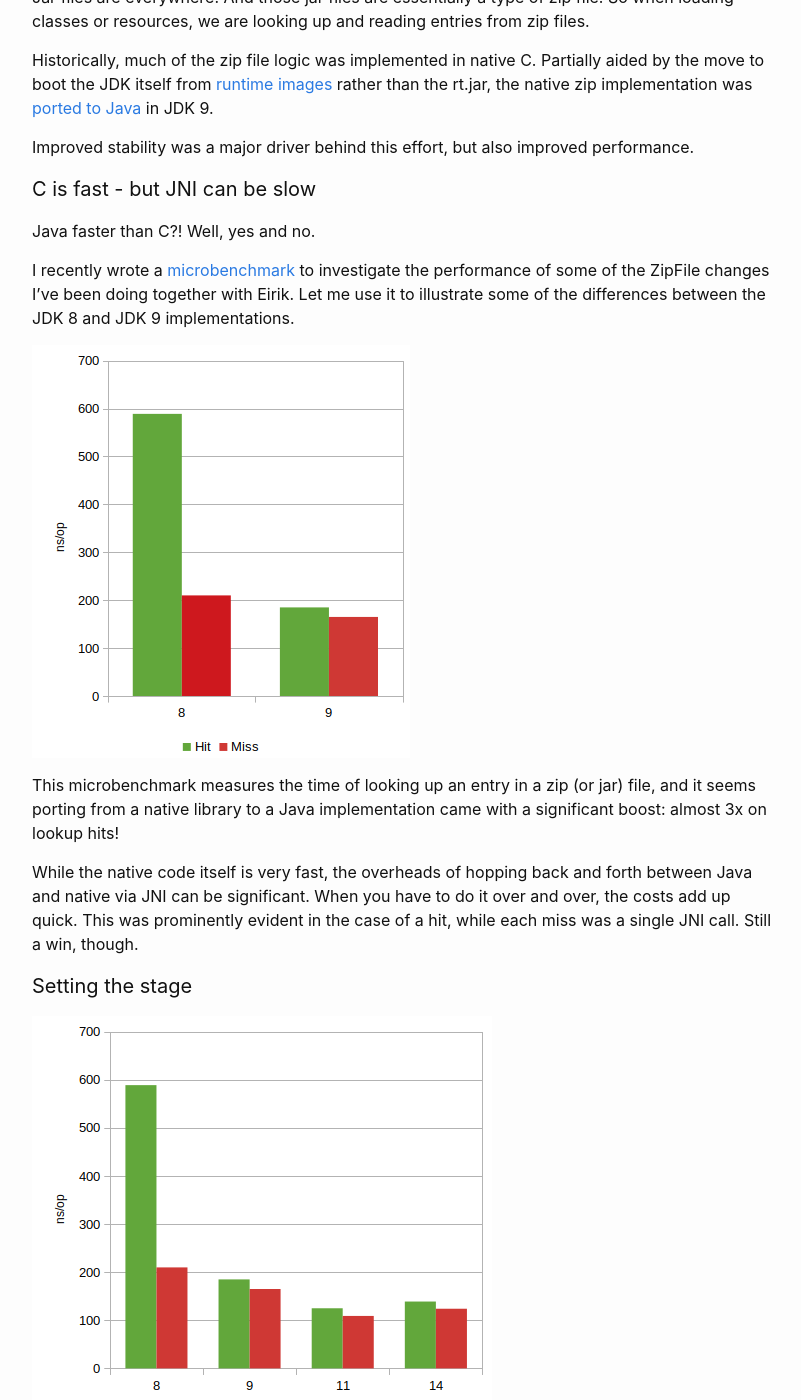
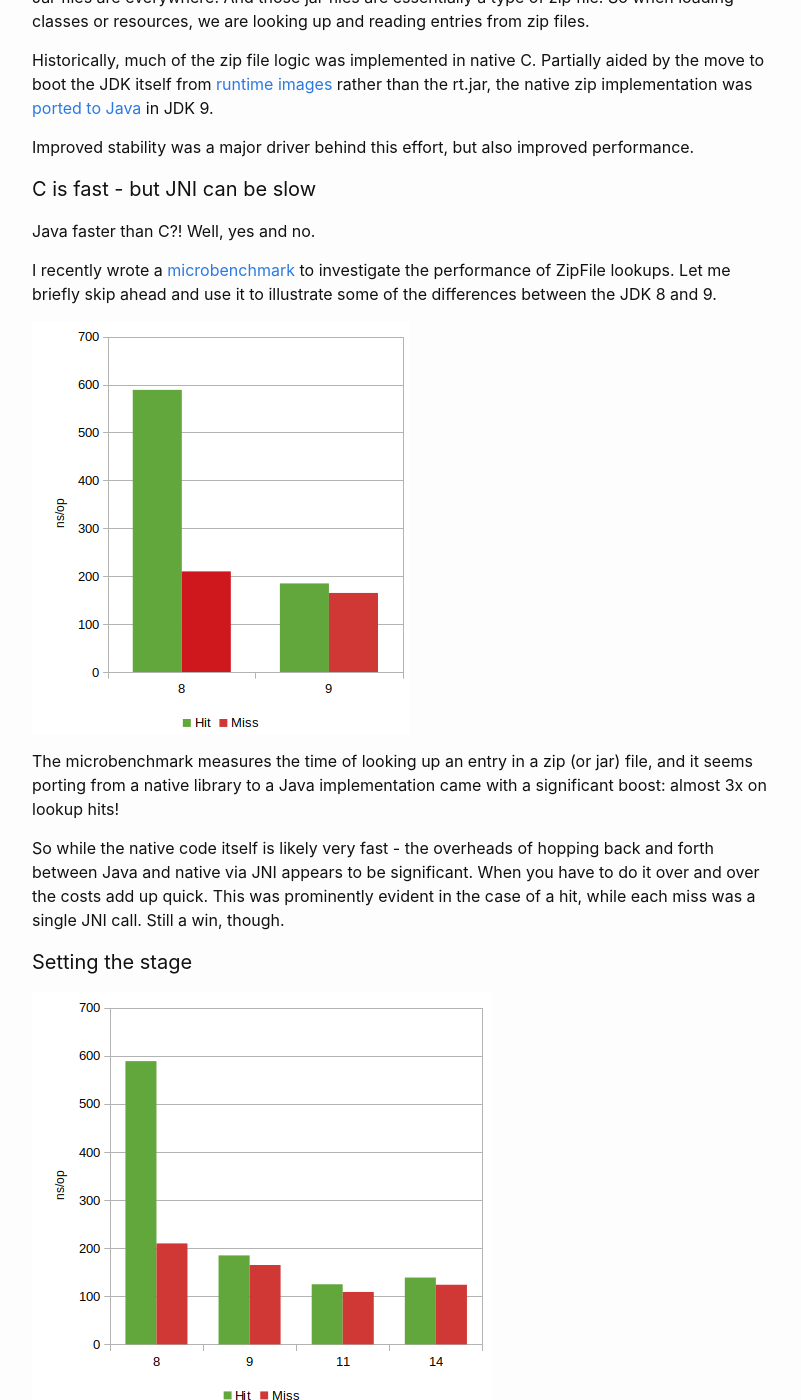
Before and after one commit to cl4es/cl4es.github.io, a Jekyll site: the page built from _posts/2020-04-27-Zip-Lookups.md, in a window 1280 px wide and 1400 px high, scrolled down 737 px. Shown: the whole window, without its empty margins (238-1039 px from the left). Built offline with Jekyll 4.4.1, drawn with Linux system fonts in a browser that asks for light colours; comment, search, counter and statistics services are not loaded; some of the changed text lies outside the part shown.

Commit message:
Minor edits

```diff
--- a/_posts/2020-04-27-Zip-Lookups.md
+++ b/_posts/2020-04-27-Zip-Lookups.md
@@ -42,19 +42,18 @@ Improved stability was a major driver behind this effort, but also improved perf
 Java faster than C?! Well, yes and no.
 
 I recently wrote a [microbenchmark](http://cr.openjdk.java.net/~redestad/8243469/open.01/raw_files/new/test/micro/org/openjdk/bench/java/util/zip/ZipFileGetEntry.java)
-to investigate the performance of some of the ZipFile changes I've been doing together with Eirik. Let me
-use it to illustrate some of the differences between the JDK 8 and JDK 9
-implementations.
+to investigate the performance of ZipFile lookups. Let me briefly skip ahead and
+use it to illustrate some of the differences between the JDK 8 and 9.
 
 <img src="/images/2020/zip_8_to_9.png" alt="Hits: 589ns/op in 8, 185 ns/op in 9. Misses: 210ns/op in 8, 165ns/op in 9">
 
-This microbenchmark measures the time of looking up an entry in a zip (or jar)
+The microbenchmark measures the time of looking up an entry in a zip (or jar)
 file, and it seems porting from a native library to a Java implementation came
 with a significant boost: almost 3x on lookup hits!
 
-While the native code itself is very fast, the overheads of hopping back and forth
-between Java and native via JNI can be significant. When you have to do it over
-and over, the costs add up quick. This was prominently evident in the case of a
+So while the native code itself is likely very fast - the overheads of hopping back and forth
+between Java and native via JNI appears to be significant. When you have to do it over
+and over the costs add up quick. This was prominently evident in the case of a
 hit, while each miss was a single JNI call. Still a win, though.
 
 #### Setting the stage
@@ -99,9 +98,10 @@ That's the 35% reduction in lookup speed right there - or a 1.5x speed-up, if yo
 ### Going for allocation-free misses
 
 I'm just now wrapping up the [next step](https://bugs.openjdk.java.net/browse/JDK-8243469)
-in this optimization saga. While I authored most this particular patch, Eirik
-has made many great suggestions. Both Eirik and I realized early on that we
-could probably do something like it and avoid eagerly allocating the encoded
+in this optimization saga. While I authored most of this patch, Eirik
+has made many suggestions and experiments to back it up and check alternatives.
+
+ We realized early on that we could probably do something similar to avoid eagerly allocating the encoded
 `byte[]`. We explored a few variants, but settled for the patch that is now
 out for review:
 
```
